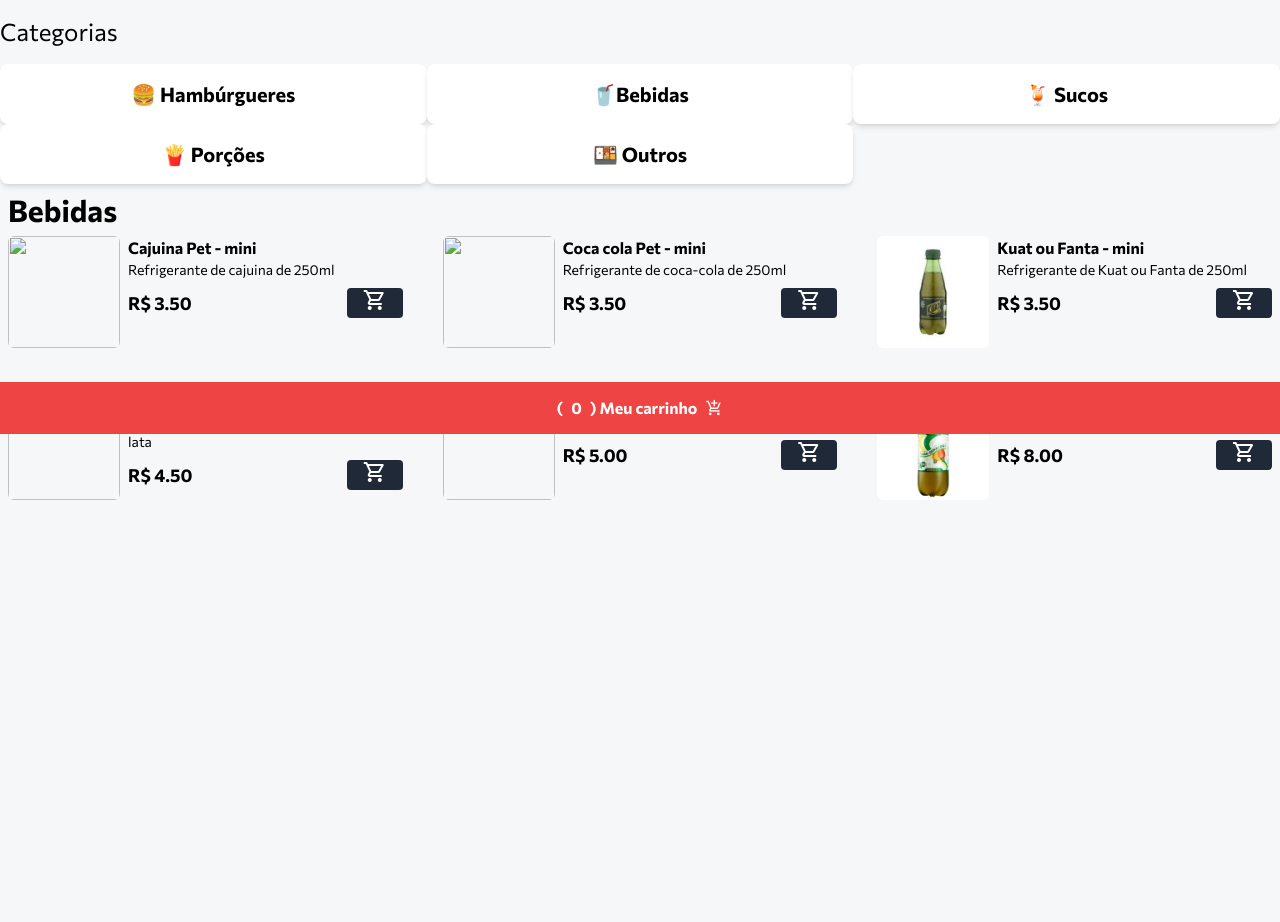
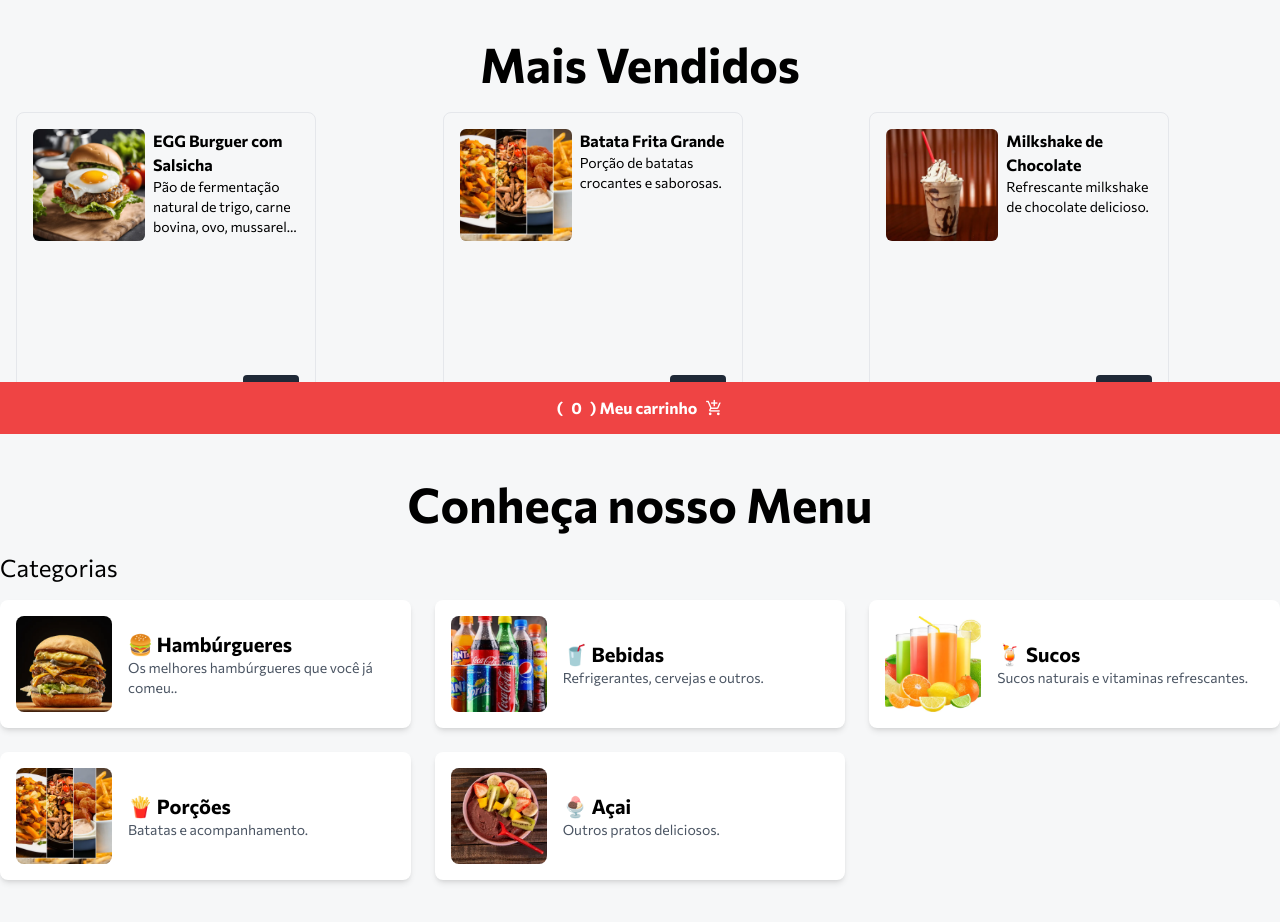
Before and after one commit to mariorenanofc/cardapio-online, a website: page index.html in a window 1280 px wide. Shown: the part 418-1340 px from the top of the page. Before the commit the page ends 966 px from the top, so only its background shows below. Drawn offline with nearby package versions, Linux system fonts and the light colour scheme.

Commit message:
feat: update index layout with best-selling products section
- Redesigned the layout of categories on the main index page.
- Added a "Best-Selling Products" section and removed the "Beverages" category from the homepage.
- Adjusted the alignment of "Add to Cart" buttons for better user experience.
- Cleaned up code indentation for improved readability.

```diff
--- a/index.html
+++ b/index.html
@@ -57,176 +57,167 @@
 
     <h2 class="text-2xl md:text-5xl font-bold text-center mt-3 mb-6">Conheça nosso Menu</h2>
 
-    <!-- INICIO MENU-->
-    <div id="menu" class="mb-12">
-        <main class="container mx-auto mt-8">
-            <h2 class="text-2xl mb-4">Categorias</h2>
+    <!-- SEÇÃO DE PRODUTOS MAIS VENDIDOS -->
+    <section class="my-12">
+        <h2 class="text-2xl md:text-5xl font-bold text-center mb-6">Mais Vendidos</h2>
 
-            <!--CATEGORIAS DOS PRODUTOS-->
+        <!-- Contêiner com scroll horizontal em dispositivos móveis -->
+        <div class="flex md:grid md:grid-cols-2 lg:grid-cols-3 gap-8 max-w-7xl mx-auto px-4 overflow-x-auto md:overflow-x-visible"
+            id="menu">
 
-            <div class="grid grid-cols-1 md:grid-cols-3 gap-4">
-                <a href="./categories/hamburgers.html" class="block bg-white shadow-md rounded-lg p-4 text-center">
-                    <h3 class="text-xl font-bold">🍔 Hambúrgueres</h3>
-                </a>
-                <a href="./categories/drinks.html" class="block bg-white shadow-md rounded-lg p-4 text-center">
-                    <h3 class="text-xl font-bold">🥤Bebidas</h3>
-                </a>
-                <a href="./categories/juices.html" class="block bg-white shadow-md rounded-lg p-4 text-center">
-                    <h3 class="text-xl font-bold">🍹 Sucos</h3>
-                </a>
-                <a href="./categories/sides.html" class="block bg-white shadow-md rounded-lg p-4 text-center">
-                    <h3 class="text-xl font-bold">🍟 Porções</h3>
-                </a>
-                <a href="./categories/others.html" class="block bg-white shadow-md rounded-lg p-4 text-center">
-                    <h3 class="text-xl font-bold">🍱 Outros</h3>
-                </a>
+            <!-- Produto Mais Vendido 1 -->
+            <div class="flex-none w-[300px] h-auto md:h-[320px] flex flex-col justify-between p-4 border rounded-lg">
+                <div class="flex gap-2">
+                    <img src="../assets/egg-salsicha.webp" alt=""
+                        class="w-28 h-28 rounded-md hover:scale-110 hover:-rotate-2 duration-300">
+                    <div class="flex-auto">
+                        <p class="font-bold">EGG Burguer com Salsicha</p>
+                        <p class="text-sm line-clamp-3">Pão de fermentação natural de trigo, carne bovina, ovo,
+                            mussarela, salsicha, alface e tomate. Receita caseira com sabor único.</p>
                     </div>
-            <!--FIM CATEGORIAS DOS PRODUTOS-->
-        </main>
-
-        <div class=" mx-auto  max-w-7xl px-2 my-2">
-            <h2 class="font-bold text-3xl">Bebidas</h2>
                 </div>
-
-        <!-- INICIO GRID BEBIDAS-->
-        <div class="grid grid-cols-1 md:grid-cols-2 lg:grid-cols-3 gap-7 md:gap-10 mx-auto max-w-7xl px-2" id="drink-menu">
-
-            <!-- PRODUTO ITEM -->
-            <div class="flex gap-2">
-                <img src="./assets/mini cajuina.png" alt=""
-                    class="w-28 h-28 rounded-md hover:scale-110 hover:-rotate-2 duration-300">
-
-                <div class="flex-auto">
-                    <p class="font-bold">Cajuina Pet - mini</p>
-                    <p class="text-sm">Refrigerante de cajuina de 250ml</p>
-
                 <div class="flex items-center gap-2 justify-between mt-2">
-                        <p class="font-bold text-lg">R$ 3.50</p>
-                        <button type="button" class="bg-gray-800 px-4 rounded add-to-cart-btn"
-                            data-name="Cajuina Pet - mini" data-price="3.50">
-                            <span class="material-symbols-outlined text-white">
-                                shopping_cart
-                            </span>
+                    <p class="font-bold text-lg">R$ 9.50</p>
+                    <button type="button"
+                        class="bg-gray-800 px-4 py-2 rounded add-to-cart-btn flex items-center justify-center sm:w-auto"
+                        data-name="EEG Burguer com Salsicha" data-price="9.50">
+                        <span class="material-symbols-outlined text-white">shopping_cart</span>
                     </button>
                 </div>
             </div>
+            <!-- FIM PRODUTO MAIS VENDIDO 1 -->
+
+            <!-- Produto Mais Vendido 2 -->
+            <div class="flex-none w-[300px] h-auto md:h-[320px] flex flex-col justify-between p-4 border rounded-lg">
+                <div class="flex gap-2">
+                    <img src="./assets/logo-porcoes.webp" alt="Produto mais vendido 2"
+                        class="w-28 h-28 rounded-md hover:scale-110 hover:-rotate-2 duration-300">
+                    <div class="flex-auto">
+                        <p class="font-bold">Batata Frita Grande</p>
+                        <p class="text-sm line-clamp-3">Porção de batatas crocantes e saborosas.</p>
                     </div>
-            <!--FIM PRODUTO ITEM -->
-
-            <!-- PRODUTO ITEM -->
-            <div class="flex gap-2">
-                <img src="./assets/mini-coca.png" alt=""
-                    class="w-28 h-28 rounded-md hover:scale-110 hover:-rotate-2 duration-300">
-
-                <div class="flex-auto">
-                    <p class="font-bold">Coca cola Pet - mini</p>
-                    <p class="text-sm">Refrigerante de coca-cola de 250ml</p>
-
+                </div>
                 <div class="flex items-center gap-2 justify-between mt-2">
-                        <p class="font-bold text-lg">R$ 3.50</p>
-                        <button type="button" class="bg-gray-800 px-4 rounded add-to-cart-btn"
-                            data-name="Coca cola Pet - mini" data-price="3.50">
-                            <span class="material-symbols-outlined text-white">
-                                shopping_cart
-                            </span>
+                    <p class="font-bold text-lg">R$ 15,00</p>
+                    <button type="button"
+                        class="bg-gray-800 px-4 py-2 rounded add-to-cart-btn flex items-center justify-center sm:w-auto"
+                        data-name="Batata Frita Grande" data-price="15.00">
+                        <span class="material-symbols-outlined text-white">shopping_cart</span>
                     </button>
                 </div>
             </div>
+            <!-- FIM PRODUTO MAIS VENDIDO 2 -->
+
+            <!-- Produto Mais Vendido 3 -->
+            <div class="flex-none w-[300px] h-auto md:h-[320px] flex flex-col justify-between p-4 border rounded-lg">
+                <div class="flex gap-2">
+                    <img src="./assets/milkshake.webp" alt="Produto mais vendido 3"
+                        class="w-28 h-28 rounded-md hover:scale-110 hover:-rotate-2 duration-300">
+                    <div class="flex-auto">
+                        <p class="font-bold">Milkshake de Chocolate</p>
+                        <p class="text-sm line-clamp-3">Refrescante milkshake de chocolate delicioso.</p>
                     </div>
-            <!--FIM PRODUTO ITEM -->
-
-            <!-- PRODUTO ITEM -->
-            <div class="flex gap-2">
-                <img src="./assets/mini-kuat.png" alt=""
-                    class="w-28 h-28 rounded-md hover:scale-110 hover:-rotate-2 duration-300">
-
-                <div class="flex-auto">
-                    <p class="font-bold">Kuat ou Fanta - mini</p>
-                    <p class="text-sm">Refrigerante de Kuat ou Fanta de 250ml</p>
-
+                </div>
                 <div class="flex items-center gap-2 justify-between mt-2">
-                        <p class="font-bold text-lg">R$ 3.50</p>
-                        <button type="button" class="bg-gray-800 px-4 rounded add-to-cart-btn"
-                            data-name="Kuat ou Fanta - mini" data-price="3.50">
-                            <span class="material-symbols-outlined text-white">
-                                shopping_cart
-                            </span>
+                    <p class="font-bold text-lg">R$ 12,00</p>
+                    <button type="button"
+                        class="bg-gray-800 px-4 py-2 rounded add-to-cart-btn flex items-center justify-center sm:w-auto"
+                        data-name="Milkshake de Chocolate" data-price="12.00">
+                        <span class="material-symbols-outlined text-white">shopping_cart</span>
                     </button>
                 </div>
             </div>
+            <!-- FIM PRODUTO MAIS VENDIDO 3 -->
+
         </div>
-            <!--FIM PRODUTO ITEM -->
+    </section>
+    <!-- FIM SEÇÃO DE PRODUTOS MAIS VENDIDOS -->
 
-            <!-- PRODUTO ITEM -->
-            <div class="flex gap-2">
-                <img src="./assets/lata-350ml.png" alt=""
-                    class="w-28 h-28 rounded-md hover:scale-110 hover:-rotate-2 duration-300">
-
-                <div class="flex-auto">
-                    <p class="font-bold">kuat ou Fanta - lata</p>
-                    <p class="text-sm">Refrigerante de Kuat ou Fanta de 350ml lata</p>
-
-                    <div class="flex items-center gap-2 justify-between mt-2">
-                        <p class="font-bold text-lg">R$ 4.50</p>
-                        <button type="button" class="bg-gray-800 px-4 rounded add-to-cart-btn"
-                            data-name="kuat ou Fanta - lata" data-price="4.50">
-                            <span class="material-symbols-outlined text-white">
-                                shopping_cart
-                            </span>
-                        </button>
+    <!-- INÍCIO SEÇÃO DE CATEGORIAS -->
+    <h2 class="text-2xl md:text-5xl font-bold text-center mt-3 mb-6">Conheça nosso Menu</h2>
+    <div id="menu" class="mb-12">
+        <main class="container mx-auto">
+            <h2 class="text-2xl mb-4">Categorias</h2>
+            <div class="grid grid-cols-1 md:grid-cols-3 gap-6">
+                <!-- Categoria 1 -->
+                <a href="./categories/hamburgers.html"
+                    class="relative flex bg-white shadow-md rounded-lg p-4 items-center overflow-hidden group">
+                    <img src="./assets/logo-hamburgue.webp" alt="Hambúrgueres"
+                        class="w-24 h-24 rounded-lg mr-4 transition-transform duration-300 ease-in-out group-hover:scale-110 group-hover:opacity-80 z-10">
+                    <div>
+                        <h3 class="text-xl font-bold">🍔 Hambúrgueres</h3>
+                        <p class="text-gray-600 text-sm">Os melhores hambúrgueres que você já comeu..</p>
                     </div>
+                    <!-- Efeito com a cor amarela -->
+                    <div
+                        class="absolute inset-0 bg-gradient-to-t from-yellow-400 to-transparent opacity-0 group-hover:opacity-60 transition-all duration-500 ease-in-out">
                     </div>
-            </div>
-            <!--FIM PRODUTO ITEM -->
-
-            <!-- PRODUTO ITEM -->
-            <div class="flex gap-2">
-                <img src="./assets/coca-lata.png" alt=""
-                    class="w-28 h-28 rounded-md hover:scale-110 hover:-rotate-2 duration-300">
-
-                <div class="flex-auto">
-                    <p class="font-bold">Coca cola - lata</p>
-                    <p class="text-sm">Refrigerante Coca cola de 350ml lata</p>
-
-                    <div class="flex items-center gap-2 justify-between mt-2">
-                        <p class="font-bold text-lg">R$ 5.00</p>
-                        <button type="button" class="bg-gray-800 px-4 rounded add-to-cart-btn"
-                            data-name="Coca cola - lata" data-price="5.00">
-                            <span class="material-symbols-outlined text-white">
-                                shopping_cart
-                            </span>
-                        </button>
-                    </div>
-                </div>
-            </div>
-            <!--FIM PRODUTO ITEM -->
-
-            <!-- PRODUTO ITEM -->
-            <div class="flex gap-2">
-                <img src="./assets/cajuina-2litros.png" alt=""
-                    class="w-28 h-28 rounded-md hover:scale-110 hover:-rotate-2 duration-300">
-
-                <div class="flex-auto">
-                    <p class="font-bold">Cajuina 2 Litros Pet</p>
-                    <p class="text-sm">Refrigerante caujuina 2 litros</p>
-
-                    <div class="flex items-center gap-2 justify-between mt-2">
-                        <p class="font-bold text-lg">R$ 8.00</p>
-                        <button type="button" class="bg-gray-800 px-4 rounded add-to-cart-btn"
-                            data-name="Coca cola - lata" data-price="5.00">
-                            <span class="material-symbols-outlined text-white">
-                                shopping_cart
-                            </span>
-                        </button>
-                    </div>
-                </div>
-            </div>
-            <!--FIM PRODUTO ITEM -->
+                </a>
 
 
+                <!-- Categoria 2 -->
+                <a href="./categories/drinks.html"
+                    class="relative flex bg-white shadow-md rounded-lg p-4 items-center overflow-hidden group">
+                    <img src="./assets/logo-bebidas.webp" alt="Bebidas"
+                        class="w-24 h-24 rounded-lg mr-4 transition-transform duration-300 ease-in-out group-hover:scale-110 group-hover:opacity-80 z-10">
+                    <div>
+                        <h3 class="text-xl font-bold">🥤 Bebidas</h3>
+                        <p class="text-gray-600 text-sm">Refrigerantes, cervejas e outros.</p>
                     </div>
-        <!-- FIM GRID BEBIDAS-->
+                    <!-- Efeito com a cor amarela -->
+                    <div
+                        class="absolute inset-0 bg-gradient-to-t from-yellow-400 to-transparent opacity-0 group-hover:opacity-60 transition-all duration-500 ease-in-out">
                     </div>
+                </a>
+                <!-- Categoria 3 -->
+                <a href="./categories/juices.html"
+                    class="relative flex bg-white shadow-md rounded-lg p-4 items-center overflow-hidden group">
+                    <img src="./assets/logo-sucos.webp" alt="Sucos"
+                        class="w-24 h-24 rounded-lg mr-4 transition-transform duration-300 ease-in-out group-hover:scale-110 group-hover:opacity-80 z-10">
+                    <div>
+                        <h3 class="text-xl font-bold">🍹 Sucos</h3>
+                        <p class="text-gray-600 text-sm">Sucos naturais e vitaminas refrescantes.</p>
+                    </div>
+                    <!-- Efeito com a cor amarela -->
+                    <div
+                        class="absolute inset-0 bg-gradient-to-t from-yellow-400 to-transparent opacity-0 group-hover:opacity-60 transition-all duration-500 ease-in-out">
+                    </div>
+                </a>
+                <!-- Categoria 4 -->
+                <a href="./categories/sides.html"
+                    class="relative flex bg-white shadow-md rounded-lg p-4 items-center overflow-hidden group">
+                    <img src="./assets/logo-porcoes.webp" alt="Porções"
+                        class="w-24 h-24 rounded-lg mr-4 transition-transform duration-300 ease-in-out group-hover:scale-110 group-hover:opacity-80 z-10">
+                    <div>
+                        <h3 class="text-xl font-bold">🍟 Porções</h3>
+                        <p class="text-gray-600 text-sm">Batatas e acompanhamento.</p>
+                    </div>
+                    <!-- Efeito com a cor amarela -->
+                    <div
+                        class="absolute inset-0 bg-gradient-to-t from-yellow-400 to-transparent opacity-0 group-hover:opacity-60 transition-all duration-500 ease-in-out">
+                    </div>
+                </a>
+                <!-- Categoria 5 -->
+                <a href="./categories/others.html"
+                    class="relative flex bg-white shadow-md rounded-lg p-4 items-center overflow-hidden group">
+                    <img src="./assets/logo-acai.webp" alt="Outros"
+                        class="w-24 h-24 rounded-lg mr-4 transition-transform duration-300 ease-in-out group-hover:scale-110 group-hover:opacity-80 z-10">
+                    <div>
+                        <h3 class="text-xl font-bold">🍨 Açai</h3>
+                        <p class="text-gray-600 text-sm">Outros pratos deliciosos.</p>
+                    </div>
+                    <!-- Efeito com a cor amarela -->
+                    <div
+                        class="absolute inset-0 bg-gradient-to-t from-yellow-400 to-transparent opacity-0 group-hover:opacity-60 transition-all duration-500 ease-in-out">
+                    </div>
+                </a>
+            </div>
+        </main>
+    </div>
+    <!-- FIM SEÇÃO DE CATEGORIAS -->
+
+    </div>
+
     <!-- FIM MENU-->
 
     <!--MODAL CARD-->
@@ -234,13 +225,9 @@
         id="cart-modal">
         <div class="bg-orange-400 p-5 rounded-md min-w-[90%] md:min-w-[600px] max-h-[90vh] overflow-auto">
             <h2 class="font-bold text-center text-2xl mb-2">Meu carrinho</h2>
-
             <div id="cart-items" class="flex justify-between mb-2 flex-col max-h-[300px] overflow-y-auto"></div>
-
             <p class="font-bold">Total: <span id="cart-total">R$ 0.00</span></p>
-
             <p class="font-bold mt-4">Endereço de Entrega:</p>
-
             <input type="text" placeholder="Número" id="address-number"
                 class="w-full border-2 p-1 rounded my-1 bg-orange-100 placeholder-black" required>
             <input type="text" placeholder="Rua" id="address-street"
@@ -249,7 +236,6 @@
                 class="w-full border-2 p-1 rounded my-1 bg-orange-100 placeholder-black" required>
             <input type="text" placeholder="Cidade" id="address-city"
                 class="w-full border-2 p-1 rounded my-1 bg-orange-100 placeholder-black" required>
-
             <p class="text-red-700 hidden" id="address-warn">*Preencha todos os campos do endereço!</p>
 
             <p class="font-bold mt-4">Nome:</p>
@@ -273,11 +259,12 @@
             </div>
         </div>
     </div>
+
     <!--FIM MODAL CARD-->
 
 
+    <!--BUTTON CART FOOTER-->
 
-    <!--BUTTON CART FOOTER-->
     <footer
         class="w-full bg-red-500 py-3 fixed bottom-0 z-40 flex items-center justify-center transition-footer footer-hidden"
         id="cart-footer">
@@ -289,8 +276,8 @@
             </span>
         </button>
     </footer>
+
     <!--FIM BUTTON CART FOOTER-->
-
 
     <script type="text/javascript" src="https://cdn.jsdelivr.net/npm/toastify-js"></script>
     <script src="./scripts/orderCart.js"></script>
```
Lines whose indentation alone changed are shown as unchanged.
